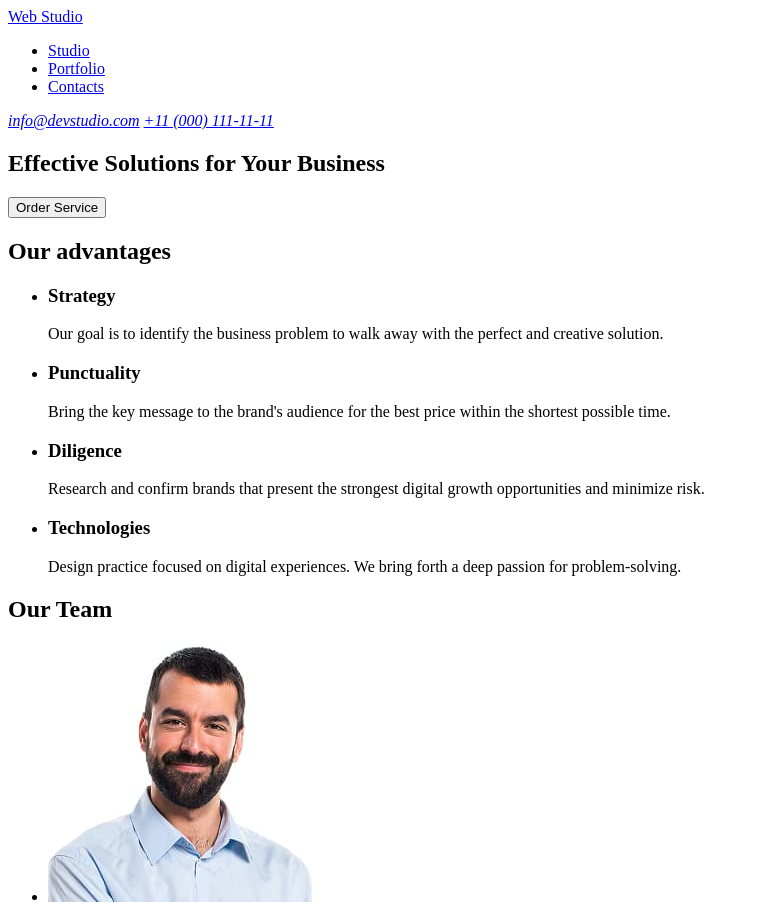
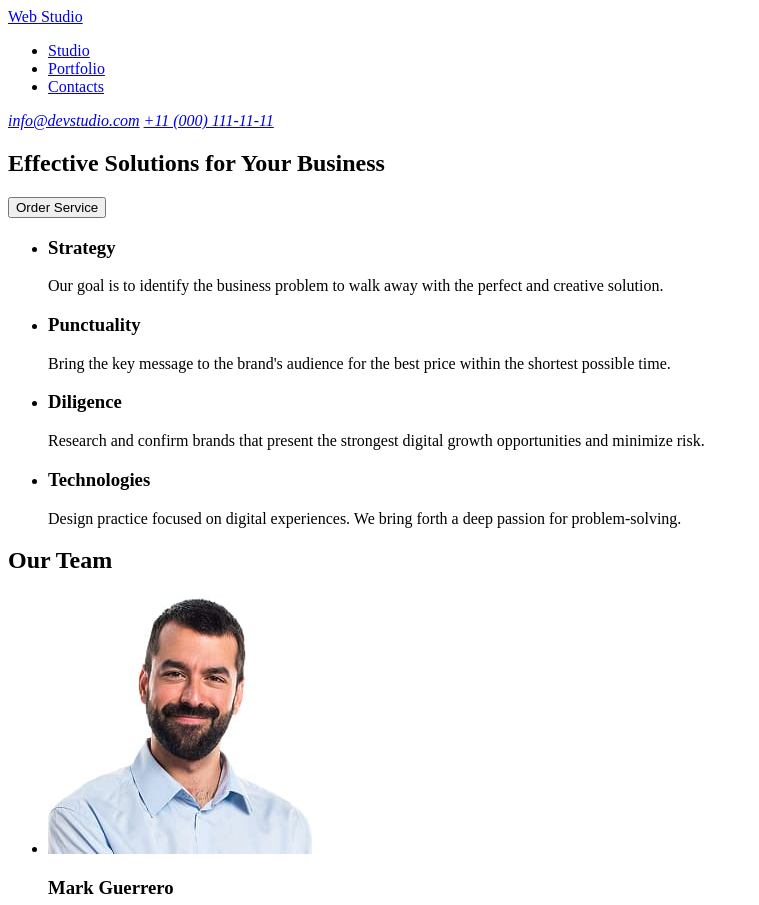
Before and after one commit to VVllaadd73/goit-markup-hw-01, a plain HTML site: page index.html in a window 1280 px wide. Shown: the top 905 px of the page, without its empty margins (0-759 px from the left). Drawn offline with Linux system fonts and the light colour scheme.

Commit message:
Update index.html

```diff
--- a/index.html
+++ b/index.html
@@ -26,7 +26,6 @@
 			<button type="button">Order Service</button>
 		</section>
 		<section>
-			<h2>Our advantages</h2>
 			<ul>
 				<li>
 					<h3>Strategy</h3>
```
